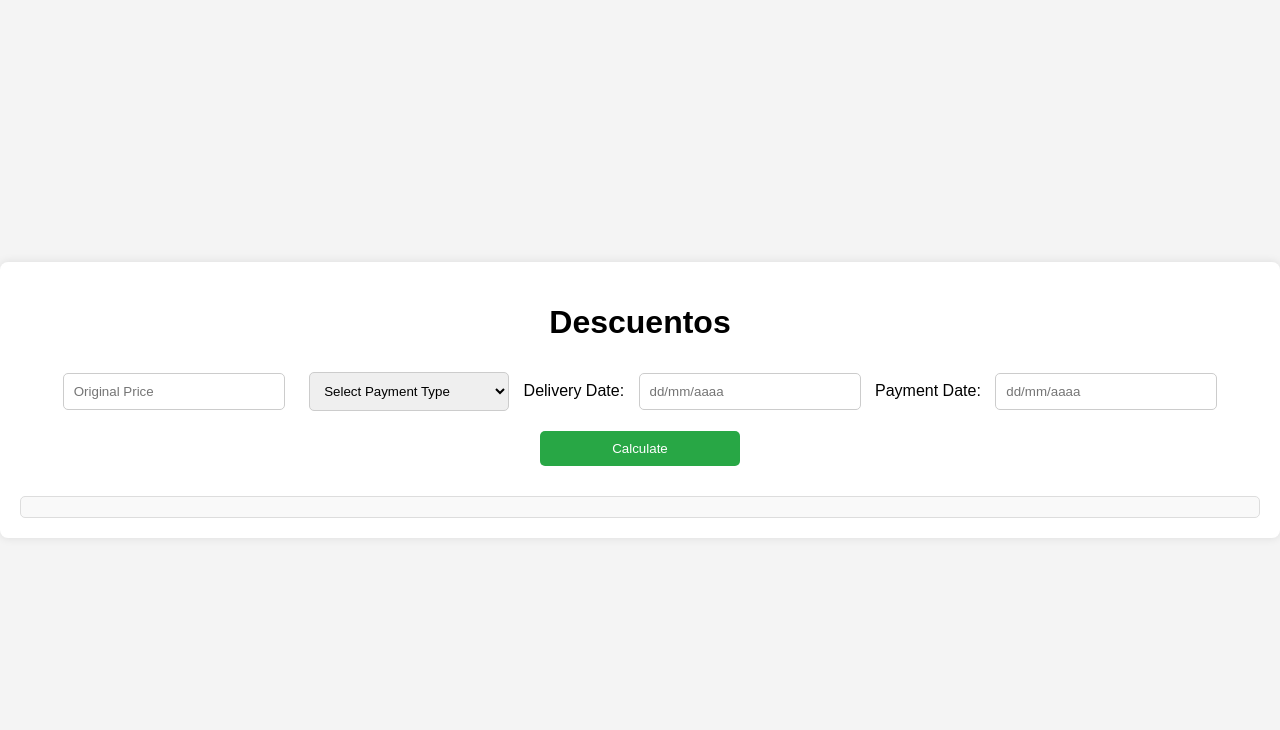
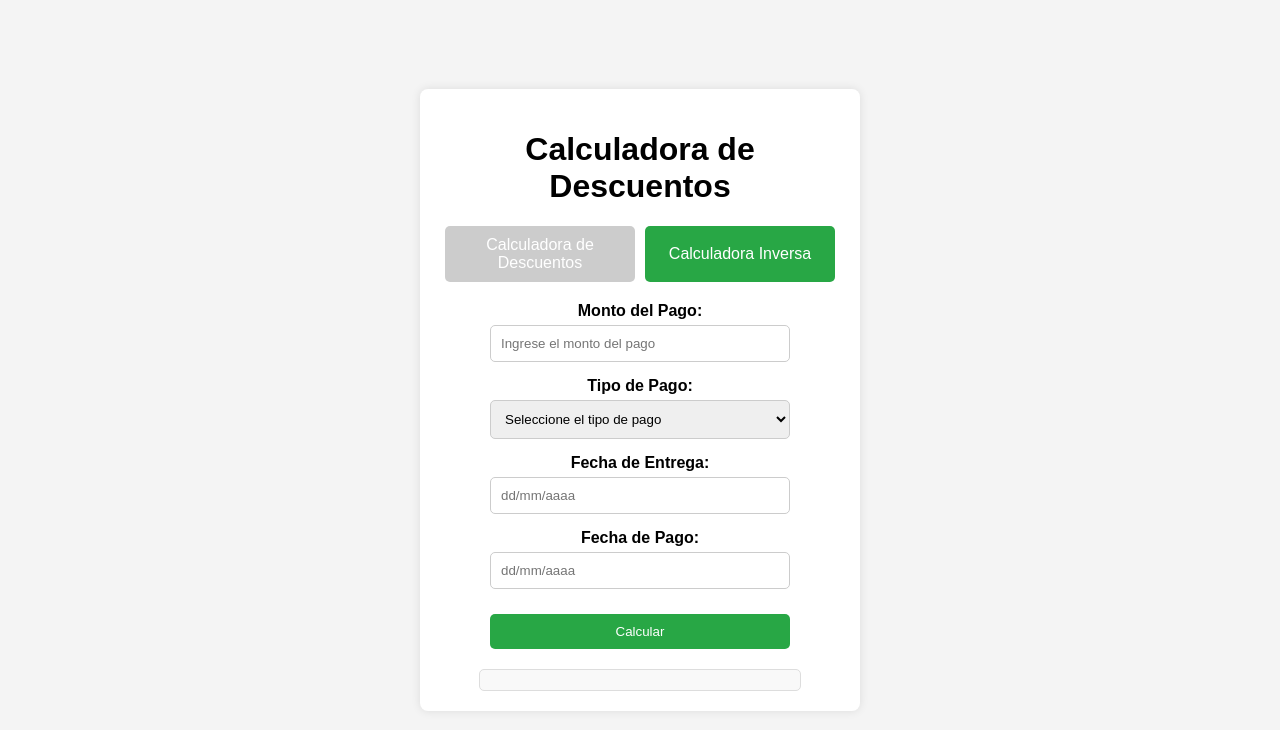
Before and after one commit to sosalemorvan/discountCalculator, a website: page discount-calculator-pwa/index.html in a window 1280 px wide. Drawn offline with nearby package versions, Linux system fonts and the light colour scheme.

Commit message:
Completar calculadora inversa

```diff
--- a/discount-calculator-pwa/app.js
+++ b/discount-calculator-pwa/app.js
@@ -1,3 +1,42 @@
+// Initialize Flatpickr for date inputs
+flatpickr("#deliveryDate", {
+  dateFormat: "d/m/Y",
+  allowInput: true,
+});
+
+flatpickr("#paymentDate", {
+  dateFormat: "d/m/Y",
+  allowInput: true,
+});
+
+flatpickr("#reverseDeliveryDate", {
+  dateFormat: "d/m/Y",
+  allowInput: true,
+});
+
+flatpickr("#reversePaymentDate", {
+  dateFormat: "d/m/Y",
+  allowInput: true,
+});
+
+// Tab Switching Function
+function switchTab(tabName) {
+  // Hide all tab contents
+  document.querySelectorAll('.tab-content').forEach((tab) => {
+      tab.classList.remove('active');
+  });
+
+  // Show the selected tab content
+  document.getElementById(tabName).classList.add('active');
+
+  // Update tab button styles
+  document.querySelectorAll('.tab-button').forEach((button) => {
+      button.classList.remove('active');
+  });
+  document.querySelector(`[onclick="switchTab('${tabName}')"]`).classList.add('active');
+}
+
+// Discount Calculator Logic
 function calculateDiscount() {
   const originalPrice = parseFloat(document.getElementById('originalPrice').value);
   const paymentType = document.getElementById('paymentType').value;
@@ -5,14 +44,14 @@ function calculateDiscount() {
   const paymentDateInput = document.getElementById('paymentDate').value;
 
   if (isNaN(originalPrice) || !paymentType || !deliveryDateInput || !paymentDateInput) {
-        document.getElementById('result').innerText = 'Please fill all fields correctly.';
+      document.getElementById('result').innerText = 'Por favor, complete todos los campos correctamente.';
       return;
   }
 
   // Parse the date inputs (dd/mm/aaaa)
   const parseDate = (dateString) => {
       const [day, month, year] = dateString.split('/');
-        return new Date(year, month - 1, day); // Month is 0-indexed in JavaScript
+      return new Date(year, month - 1, day);
   };
 
   const deliveryDate = parseDate(deliveryDateInput);
@@ -28,11 +67,11 @@ function calculateDiscount() {
   switch (paymentType) {
       case 'bolivares':
           paymentDiscountRate = 0;
-            paymentDiscountName = 'Bolivares (0%)';
+          paymentDiscountName = 'Bolívares (0%)';
           break;
       case 'efectivo_dolares':
           paymentDiscountRate = 0.20;
-            paymentDiscountName = 'Efectivo Dolares (20%)';
+          paymentDiscountName = 'Efectivo Dólares (20%)';
           break;
       case 'zelle':
           paymentDiscountRate = 0.24;
@@ -40,7 +79,7 @@ function calculateDiscount() {
           break;
       default:
           paymentDiscountRate = 0;
-            paymentDiscountName = 'None';
+          paymentDiscountName = 'Ninguno';
   }
 
   // Determine the days difference discount
@@ -48,13 +87,13 @@ function calculateDiscount() {
   let daysDiscountName = '';
   if (daysDifference >= 0 && daysDifference <= 3) {
       daysDiscountRate = 0.10;
-        daysDiscountName = '0-3 Days (10%)';
+      daysDiscountName = '0-3 Días (10%)';
   } else if (daysDifference >= 4 && daysDifference <= 25) {
       daysDiscountRate = 0.05;
-        daysDiscountName = '4-25 Days (5%)';
+      daysDiscountName = '4-25 Días (5%)';
   } else if (daysDifference >= 26) {
       daysDiscountRate = 0;
-        daysDiscountName = '26+ Days (0%)';
+      daysDiscountName = '26+ Días (0%)';
   }
 
   // Calculate the discount amounts
@@ -66,70 +105,89 @@ function calculateDiscount() {
 
   // Display the result and discount details
   const resultText = `
-        Original Price: $${originalPrice.toFixed(2)}
+      Precio Original: $${originalPrice.toFixed(2)}
       <br>
       ${paymentDiscountName}: -$${paymentDiscountAmount.toFixed(2)}
       <br>
       ${daysDiscountName}: -$${daysDiscountAmount.toFixed(2)}
       <br>
-        <strong>Final Price: $${finalPrice.toFixed(2)}</strong>
+      <strong>Precio Final: $${finalPrice.toFixed(2)}</strong>
   `;
   document.getElementById('result').innerHTML = resultText;
 }
 
-// Initialize Flatpickr for date inputs
-flatpickr("#deliveryDate", {
-    dateFormat: "d/m/Y", // Set the date format to dd/mm/aaaa
-    allowInput: true, // Allow manual input
-});
+// Reverse Calculator Logic
+function calculateReverse() {
+  const paymentAmount = parseFloat(document.getElementById('paymentAmount').value);
+  const paymentType = document.getElementById('reversePaymentType').value;
+  const deliveryDateInput = document.getElementById('reverseDeliveryDate').value;
+  const paymentDateInput = document.getElementById('reversePaymentDate').value;
 
-flatpickr("#paymentDate", {
-    dateFormat: "d/m/Y", // Set the date format to dd/mm/aaaa
-    allowInput: true, // Allow manual input
-});
-
-// Register the service worker
-if ('serviceWorker' in navigator) {
-    navigator.serviceWorker.register('service-worker.js')
-      .then((registration) => {
-        console.log('Service Worker registered with scope:', registration.scope);
-
-        // Listen for updates to the service worker
-        registration.addEventListener('updatefound', () => {
-          const newWorker = registration.installing;
-
-          newWorker.addEventListener('statechange', () => {
-            if (newWorker.state === 'installed') {
-              if (navigator.serviceWorker.controller) {
-                // New content is available; prompt the user to refresh
-                showUpdateAlert();
-              }
-            }
-          });
-        });
-      })
-      .catch((error) => {
-        console.log('Service Worker registration failed:', error);
-      });
+  if (isNaN(paymentAmount) || !paymentType || !deliveryDateInput || !paymentDateInput) {
+      document.getElementById('reverseResult').innerText = 'Por favor, complete todos los campos correctamente.';
+      return;
   }
 
-  // Function to show an update alert
-  function showUpdateAlert() {
-    const alertBox = document.createElement('div');
-    alertBox.style.position = 'fixed';
-    alertBox.style.bottom = '20px';
-    alertBox.style.right = '20px';
-    alertBox.style.padding = '10px';
-    alertBox.style.backgroundColor = '#28a745';
-    alertBox.style.color = 'white';
-    alertBox.style.borderRadius = '5px';
-    alertBox.style.boxShadow = '0 0 10px rgba(0, 0, 0, 0.1)';
-    alertBox.style.zIndex = '1000';
-    alertBox.innerHTML = `
-      A new version is available!
-      <button onclick="window.location.reload()" style="margin-left: 10px; padding: 5px 10px; background: white; color: #28a745; border: none; border-radius: 3px; cursor: pointer;">
-        Refresh
-      </button>
+  // Parse the date inputs (dd/mm/aaaa)
+  const parseDate = (dateString) => {
+      const [day, month, year] = dateString.split('/');
+      return new Date(year, month - 1, day);
+  };
+
+  const deliveryDate = parseDate(deliveryDateInput);
+  const paymentDate = parseDate(paymentDateInput);
+
+  // Calculate the difference in days between payment and delivery
+  const timeDifference = paymentDate - deliveryDate;
+  const daysDifference = Math.floor(timeDifference / (1000 * 60 * 60 * 24));
+
+  // Determine the payment type discount
+  let paymentDiscountRate = 0;
+  let paymentDiscountName = '';
+  switch (paymentType) {
+      case 'bolivares':
+          paymentDiscountRate = 0;
+          paymentDiscountName = 'Bolívares (0%)';
+          break;
+      case 'efectivo_dolares':
+          paymentDiscountRate = 0.20;
+          paymentDiscountName = 'Efectivo Dólares (20%)';
+          break;
+      case 'zelle':
+          paymentDiscountRate = 0.24;
+          paymentDiscountName = 'Zelle (24%)';
+          break;
+      default:
+          paymentDiscountRate = 0;
+          paymentDiscountName = 'Ninguno';
+  }
+
+  // Determine the days difference discount
+  let daysDiscountRate = 0;
+  let daysDiscountName = '';
+  if (daysDifference >= 0 && daysDifference <= 3) {
+      daysDiscountRate = 0.10;
+      daysDiscountName = '0-3 Días (10%)';
+  } else if (daysDifference >= 4 && daysDifference <= 25) {
+      daysDiscountRate = 0.05;
+      daysDiscountName = '4-25 Días (5%)';
+  } else if (daysDifference >= 26) {
+      daysDiscountRate = 0;
+      daysDiscountName = '26+ Días (0%)';
+  }
+
+  // Calculate the initial amount
+  const initialAmount = paymentAmount / (1 - paymentDiscountRate) / (1 - daysDiscountRate);
+
+  // Display the result and discount details
+  const resultText = `
+      Monto del Pago: $${paymentAmount.toFixed(2)}
+      <br>
+      ${paymentDiscountName}: ${(paymentDiscountRate * 100).toFixed(0)}%
+      <br>
+      ${daysDiscountName}: ${(daysDiscountRate * 100).toFixed(0)}%
+      <br>
+      <strong>Monto Inicial: $${initialAmount.toFixed(2)}</strong>
   `;
-    document.body.appendChild(alertBox);
+  document.getElementById('reverseResult').innerHTML = resultText;
 }
--- a/discount-calculator-pwa/index.html
+++ b/discount-calculator-pwa/index.html
@@ -1,45 +1,85 @@
 <!DOCTYPE html>
-<html lang="en">
+<html lang="es"> <!-- Change language to Spanish -->
 <head>
     <meta charset="UTF-8">
     <meta name="viewport" content="width=device-width, initial-scale=1.0">
-    <title>Discount</title>
+    <title>Calculadora de Descuentos</title>
     <link rel="stylesheet" href="https://cdn.jsdelivr.net/npm/flatpickr/dist/flatpickr.min.css">
     <link rel="stylesheet" href="styles.css">
-    <!-- <link rel="manifest" href="manifest.json"> -->
 </head>
 <body>
     <div class="container">
-        <h1>Descuentos</h1>
-        <input type="number" id="originalPrice" placeholder="Original Price">
+        <h1>Calculadora de Descuentos</h1>
 
+        <!-- Tab System -->
+        <div class="tabs">
+            <button class="tab-button" onclick="switchTab('discount')">Calculadora de Descuentos</button>
+            <button class="tab-button active" onclick="switchTab('reverse')">Calculadora Inversa</button>
+        </div>
+
+        <!-- Discount Calculator Tab -->
+        <div id="discount" class="tab-content">
+            <div class="input-group">
+                <label for="originalPrice">Precio Original:</label>
+                <input type="number" id="originalPrice" placeholder="Ingrese el precio original" inputmode="decimal">
+            </div>
+
+            <div class="input-group">
+                <label for="paymentType">Tipo de Pago:</label>
                 <select id="paymentType">
-            <option value="" disabled selected>Select Payment Type</option>
-            <option value="bolivares">Bolivares</option>
-            <option value="efectivo_dolares">Efectivo Dolares</option>
+                    <option value="" disabled selected>Seleccione el tipo de pago</option>
+                    <option value="bolivares">Bolívares</option>
+                    <option value="efectivo_dolares">Efectivo Dólares</option>
                     <option value="zelle">Zelle</option>
                 </select>
+            </div>
 
-        <label for="deliveryDate">Delivery Date:</label>
+            <div class="input-group">
+                <label for="deliveryDate">Fecha de Entrega:</label>
                 <input type="text" id="deliveryDate" placeholder="dd/mm/aaaa">
+            </div>
 
-        <label for="paymentDate">Payment Date:</label>
+            <div class="input-group">
+                <label for="paymentDate">Fecha de Pago:</label>
                 <input type="text" id="paymentDate" placeholder="dd/mm/aaaa">
+            </div>
 
-        <button onclick="calculateDiscount()">Calculate</button>
+            <button onclick="calculateDiscount()">Calcular</button>
             <div id="result"></div>
+        </div>
+
+        <!-- Reverse Calculator Tab -->
+        <div id="reverse" class="tab-content active">
+            <div class="input-group">
+                <label for="paymentAmount">Monto del Pago:</label>
+                <input type="number" id="paymentAmount" placeholder="Ingrese el monto del pago" inputmode="decimal">
+            </div>
+
+            <div class="input-group">
+                <label for="reversePaymentType">Tipo de Pago:</label>
+                <select id="reversePaymentType">
+                    <option value="" disabled selected>Seleccione el tipo de pago</option>
+                    <option value="bolivares">Bolívares</option>
+                    <option value="efectivo_dolares">Efectivo Dólares</option>
+                    <option value="zelle">Zelle</option>
+                </select>
+            </div>
+
+            <div class="input-group">
+                <label for="reverseDeliveryDate">Fecha de Entrega:</label>
+                <input type="text" id="reverseDeliveryDate" placeholder="dd/mm/aaaa">
+            </div>
+
+            <div class="input-group">
+                <label for="reversePaymentDate">Fecha de Pago:</label>
+                <input type="text" id="reversePaymentDate" placeholder="dd/mm/aaaa">
+            </div>
+
+            <button onclick="calculateReverse()">Calcular</button>
+            <div id="reverseResult"></div>
+        </div>
     </div>
     <script src="https://cdn.jsdelivr.net/npm/flatpickr"></script>
     <script src="app.js"></script>
-    <!-- <script>
-        if ('serviceWorker' in navigator) {
-            navigator.serviceWorker.register('service-worker.js')
-                .then(function(registration) {
-                    console.log('Service Worker registered with scope:', registration.scope);
-                }).catch(function(error) {
-                    console.log('Service Worker registration failed:', error);
-                });
-        }
-    </script> -->
 </body>
 </html>
--- a/discount-calculator-pwa/styles.css
+++ b/discount-calculator-pwa/styles.css
@@ -14,14 +14,67 @@ body {
     padding: 20px;
     border-radius: 8px;
     box-shadow: 0 0 10px rgba(0, 0, 0, 0.1);
+    width: 90%;
+    max-width: 400px;
+    display: flex;
+    flex-direction: column;
+    align-items: center;
+}
+
+.tabs {
+    display: flex;
+    justify-content: center;
+    margin-bottom: 20px;
+}
+
+.tab-button {
+    padding: 10px 20px;
+    border: none;
+    background-color: #ccc;
+    cursor: pointer;
+    font-size: 16px;
+    margin: 0 5px;
+    border-radius: 5px;
+}
+
+.tab-button.active {
+    background-color: #28a745;
+    color: white;
+}
+
+.tab-content {
+    display: none;
+    width: 100%;
+}
+
+.tab-content.active {
+    display: flex;
+    flex-direction: column;
+    align-items: center;
+}
+
+.input-group {
+    display: flex;
+    flex-direction: column;
+    margin-bottom: 15px;
+    width: 100%;
+    align-items: center;
+}
+
+label {
+    margin-bottom: 5px;
+    font-weight: bold;
+    text-align: center;
+    width: 100%;
 }
 
 input, select, button {
-    margin: 10px;
     padding: 10px;
-    width: 200px;
     border-radius: 5px;
     border: 1px solid #ccc;
+    width: 100%;
+    max-width: 300px;
+    box-sizing: border-box;
 }
 
 button {
@@ -29,17 +82,22 @@ button {
     color: white;
     border: none;
     cursor: pointer;
+    margin-top: 10px;
+    width: 100%;
+    max-width: 300px;
 }
 
 button:hover {
     background-color: #218838;
 }
 
-#result {
+#result, #reverseResult {
     margin-top: 20px;
     padding: 10px;
     background-color: #f9f9f9;
     border: 1px solid #ddd;
     border-radius: 5px;
-    text-align: left;
+    text-align: center;
+    width: 100%;
+    max-width: 300px;
 }
```
Also changed, not shown: discount-calculator-pwa/index copy.html (added, +45 -0 lines). Lines whose indentation alone changed are shown as unchanged.
